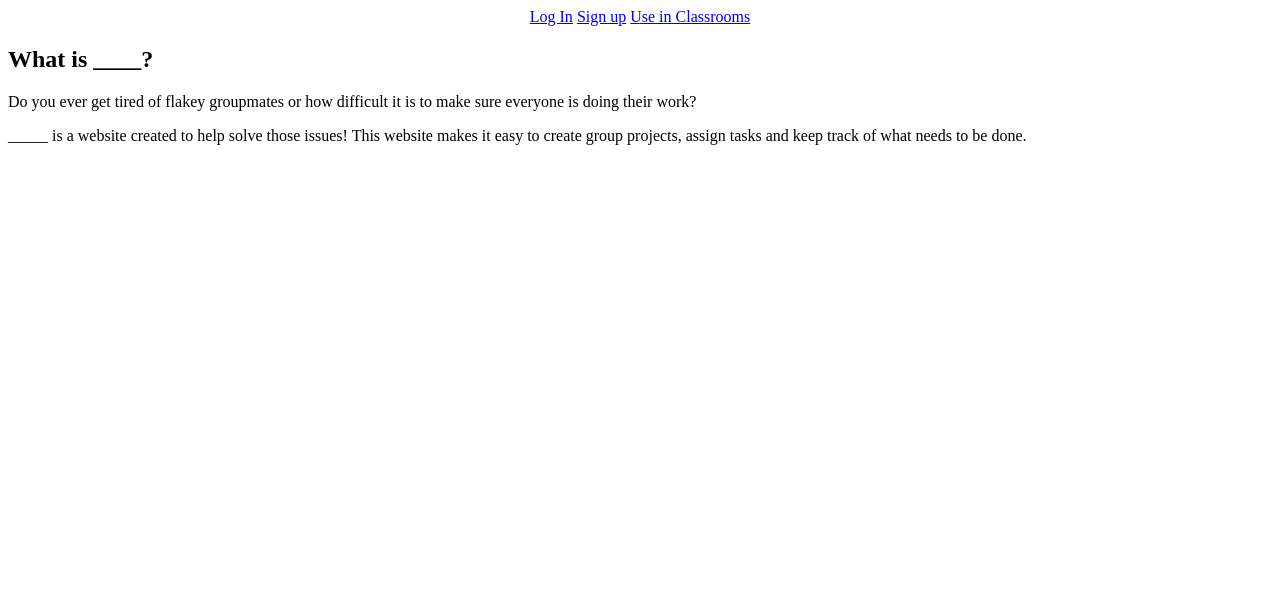
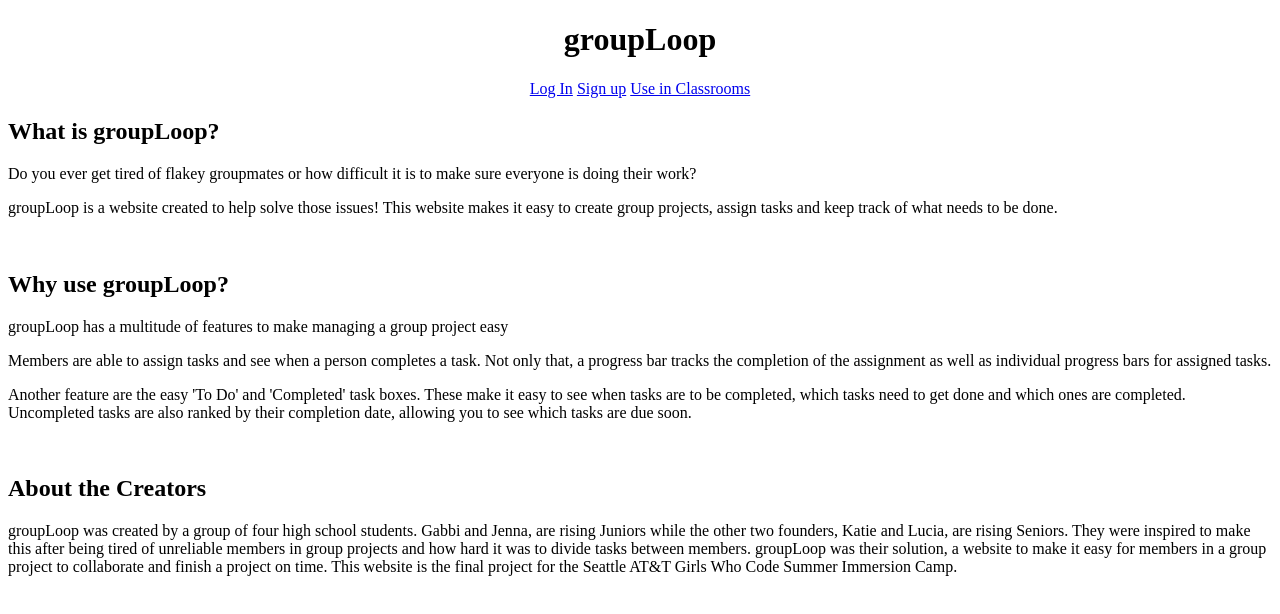
Before and after one commit to kpd02/grouploop, a plain HTML site: page home_page.html in a window 1280 px wide. Drawn offline with Linux system fonts and the light colour scheme.

Commit message:
updated version of home page, needs logo

```diff
--- a/home_page.html
+++ b/home_page.html
@@ -4,12 +4,30 @@
 </head>
 <body>
 <center>
+<h1>groupLoop</h1>
 <a href="login_page.html">Log In</a>
 <a href="signup_page.html">Sign up</a>
 <a href="use-in-classrooms_page.html">Use in Classrooms</a>
 <br>
 </center>
-<h2>What is ____?</h2>
+<h2>What is groupLoop?</h2>
 <p>Do you ever get tired of flakey groupmates or how difficult it is to make sure everyone is doing their work?</p>
-<p>_____ is a website created to help solve those issues!
+<p>groupLoop is a website created to help solve those issues!
   This website makes it easy to create group projects, assign tasks and keep track of what needs to be done.</p>
+<br>
+<h2>Why use groupLoop?</h2>
+<p>groupLoop has a multitude of features to make managing a group project easy</p>
+<p>Members are able to assign tasks and see when a person completes a task. Not only that,
+    a progress bar tracks the completion of the assignment as well as individual progress bars for
+    assigned tasks.</p>
+<p>Another feature are the easy 'To Do' and 'Completed' task boxes. These make it easy to see when tasks are to be completed,
+  which tasks need to get done and which ones are completed. Uncompleted tasks are also ranked by their completion date, allowing
+  you to see which tasks are due soon.</p>
+<br>
+<h2>About the Creators</h2>
+<p>groupLoop was created by a group of four high school students. Gabbi and Jenna, are rising Juniors while the other two founders,
+  Katie and Lucia, are rising Seniors. They were inspired to make this after being tired of unreliable members in group projects
+  and how hard it was to divide tasks between members. groupLoop was their solution, a website to make it easy for members in a group project to collaborate and
+  finish a project on time. This website is the final project for the Seattle AT&T Girls Who Code Summer Immersion Camp.</p>
+</body>
+</html>
```
